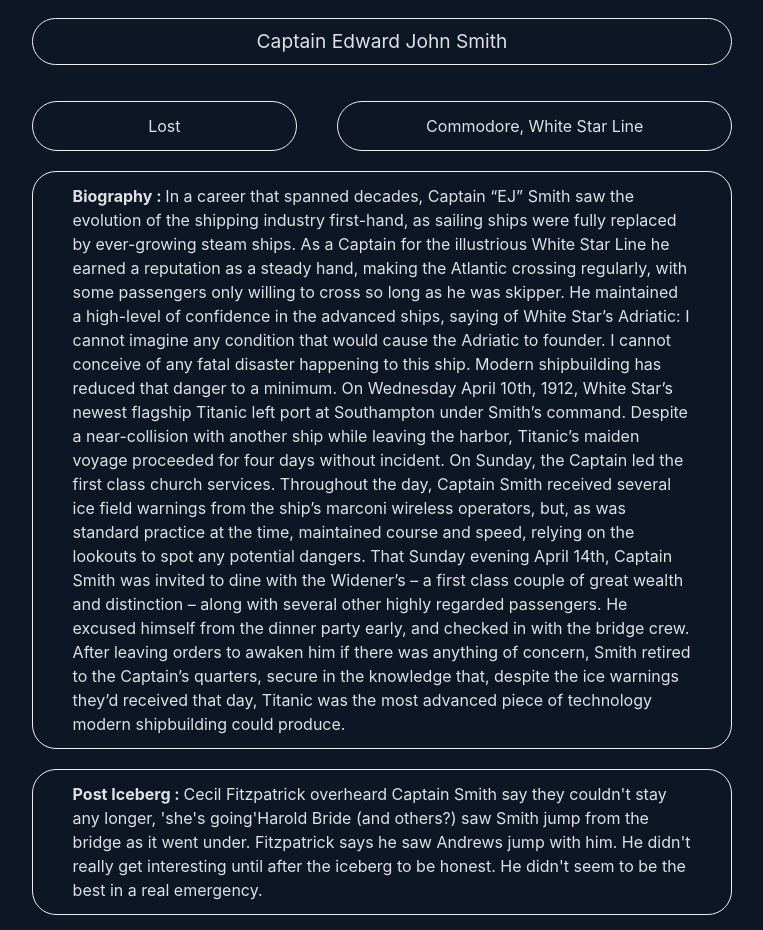
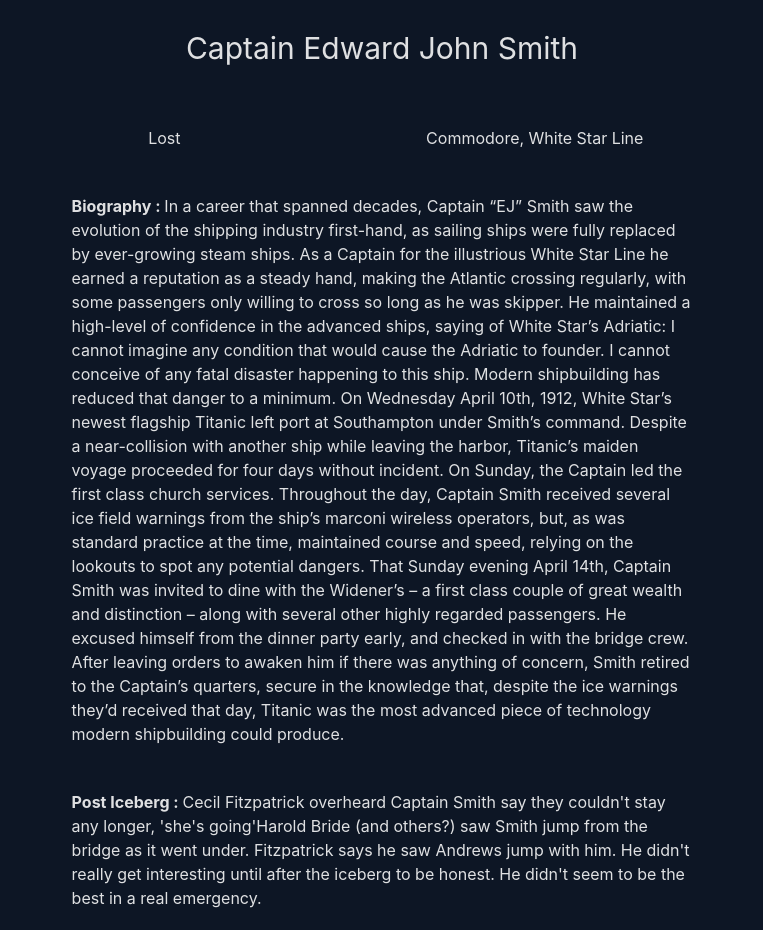
Before and after one commit to GrafKiedyOdcinek/Titanic-Expo-PassengerAfter-App, a React (Vite) app: page /passenger/1 in a window 1280 px wide. Shown: the part 522-1452 px from the top of the page, without its empty margins (258-1021 px from the left). Built offline with nearby package versions, Linux system fonts and the light colour scheme.

Commit message:
chore: Update button and component styling for language selection and passenger images

```diff
--- a/src/App.jsx
+++ b/src/App.jsx
@@ -94,7 +94,7 @@
         <div className="grade flex gap-4">
           <button
             onClick={() => handleClassFilter("First Class")}
-            className={`grade1 border rounded-full min-w-[70px] p-2 text-center ${
+            className={`grade1 ripple border rounded-full min-w-[70px] p-2 text-center ${
               classFilter === "First Class" ? "active-filter" : ""
             }`}
           >
@@ -102,7 +102,7 @@
           </button>
           <button
             onClick={() => handleClassFilter("Second Class")}
-            className={`grade2 border rounded-full min-w-[70px] p-2 text-center ${
+            className={`grade2 ripple border rounded-full min-w-[70px] p-2 text-center ${
               classFilter === "Second Class" ? "active-filter" : ""
             }`}
           >
@@ -110,7 +110,7 @@
           </button>
           <button
             onClick={() => handleClassFilter("Third Class")}
-            className={`grade3 border rounded-full min-w-[70px] p-2 text-center ${
+            className={`grade3 ripple border rounded-full min-w-[70px] p-2 text-center ${
               classFilter === "Third Class" ? "active-filter" : ""
             }`}
           >
@@ -118,7 +118,7 @@
           </button>
           <button
             onClick={() => handleClassFilter("Staff")}
-            className={`grade4 border rounded-full min-w-[70px] p-2 text-center ${
+            className={`grade4 ripple border rounded-full min-w-[70px] p-2 text-center ${
               classFilter === "Staff" ? "active-filter" : ""
             }`}
           >
@@ -127,7 +127,7 @@
           {classFilter !== "All" && (
             <button
               onClick={() => handleClassFilter("All")}
-              className="clear-filter border rounded-full min-w-[70px] p-2 text-center bg-red-300"
+              className="clear-filter border rounded-full min-w-[70px] p-2 text-center bg-red-300 ripple"
             >
               <i className="fa-solid fa-filter-circle-xmark"></i> Reset Filter
             </button>
--- a/src/Components/Cards/PassengerProfile.jsx
+++ b/src/Components/Cards/PassengerProfile.jsx
@@ -78,7 +78,7 @@
     <div className="p-4">
       <header className="flex justify-between items-center gap-4">
         <Link to="/" className="text-2xl font-bold">
-          <button className="border rounded-full w-32 p-2 text-center hover:bg-gray-200 hover:text-gray-800 transition-all bg-white">
+          <button className="border rounded-full w-32 p-2 text-center transition-all bg-white ripple">
             <i className="fa-solid fa-arrow-left text-black"></i>
           </button>
         </Link>
@@ -152,29 +152,29 @@
                   <i className="fa-solid fa-caret-right text-7xl"></i>
                 </button>
               </div>
-              <h1 className="border rounded-full py-3 px-10 w-full text-center">
+              <h1 className="text-3xl py-3 px-10 w-full text-center">
                 {passenger.name}
               </h1>
               <div className="flex gap-2 md:gap-10 lg:gap-10 w-full mt-4">
-                <p className="border rounded-full py-3 px-10 w-[40%] text-center">
+                <p className=" py-3 px-10 w-[40%] text-center">
                   {getSurvivalStatus()}
                 </p>
-                <p className="border rounded-full py-3 px-10 w-[60%] text-center">
+                <p className=" py-3 px-10 w-[60%] text-center">
                   {passenger.role}
                 </p>
               </div>
 
-              <p className="border rounded-3xl py-3 px-10">
+              <p className=" py-3 px-10">
                 <strong>
                   {language === "EN" ? "Biography : " : "Biographie : "}
                 </strong>{" "}
                 {passenger.description}
               </p>
-              <p className="border rounded-3xl py-3 px-10">
+              <p className=" py-3 px-10">
                 <strong>
                   {language === "EN"
                     ? "Post Iceberg : "
-                    : "Avant collision :  : "}
+                    : "Avant collision  : "}
                 </strong>{" "}
                 {passenger.history}
               </p>
--- a/src/Components/pagination/Pagination.jsx
+++ b/src/Components/pagination/Pagination.jsx
@@ -14,7 +14,7 @@
       {currentPage > 1 && (
         <button
           onClick={() => handlePagination(currentPage - 1)}
-          className="text-gray-500"
+          className="text-gray-500 ripple"
         >
           <i className="fa-solid fa-chevron-left"></i>
         </button>
@@ -34,7 +34,7 @@
       {currentPage < paginationNumber.length && (
         <button
           onClick={() => handlePagination(currentPage + 1)}
-          className="text-gray-500"
+          className="text-gray-500 ripple"
         >
           <i className="fa-solid fa-chevron-right"></i>
         </button>
--- a/src/style/index.css
+++ b/src/style/index.css
@@ -81,3 +81,17 @@
 .slide-exit-active {
   opacity: 0;
 }
+
+.ripple {
+  background-position: center;
+  transition: background 0.8s;
+}
+.ripple:hover {
+  background: #bdc3c9 radial-gradient(circle, transparent 1%, #2a557c 1%)
+    center/15000%;
+}
+.ripple:active {
+  background-color: #ffffff;
+  background-size: 100%;
+  transition: background 0s;
+}
```
